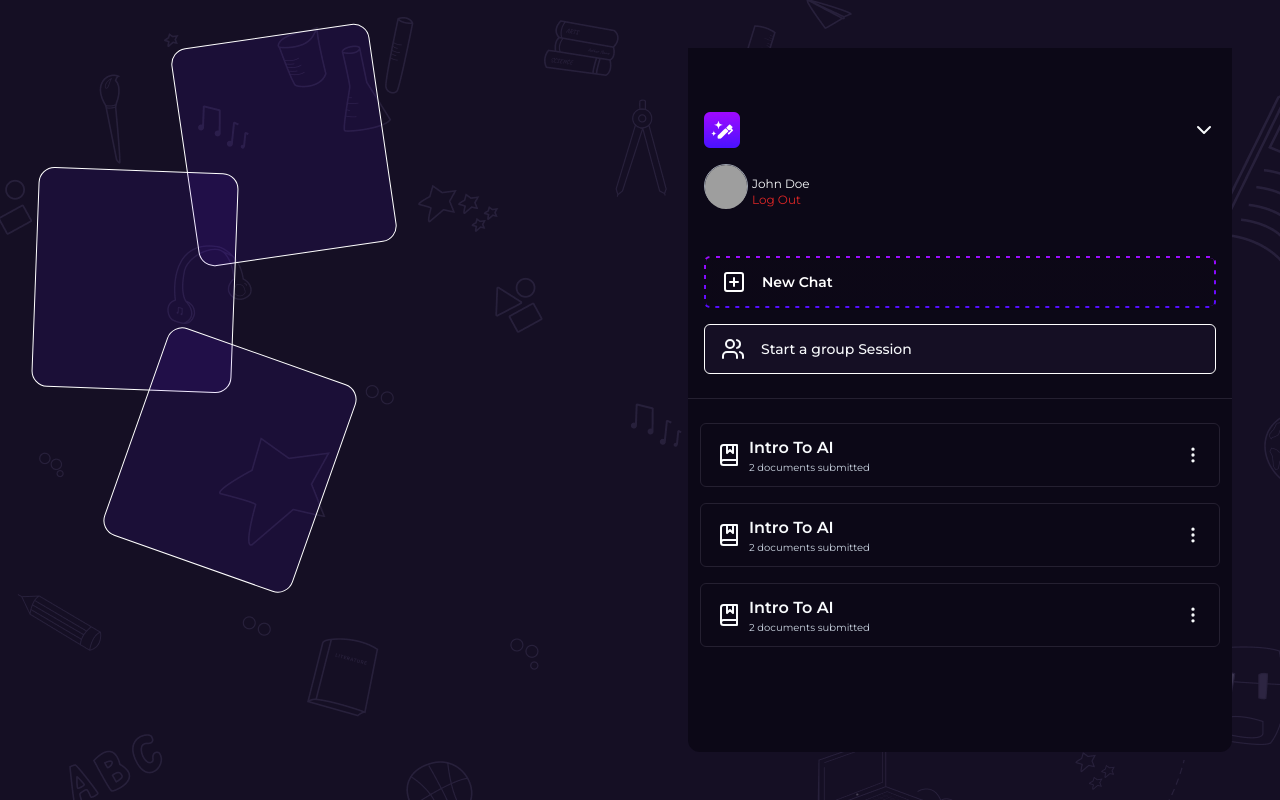
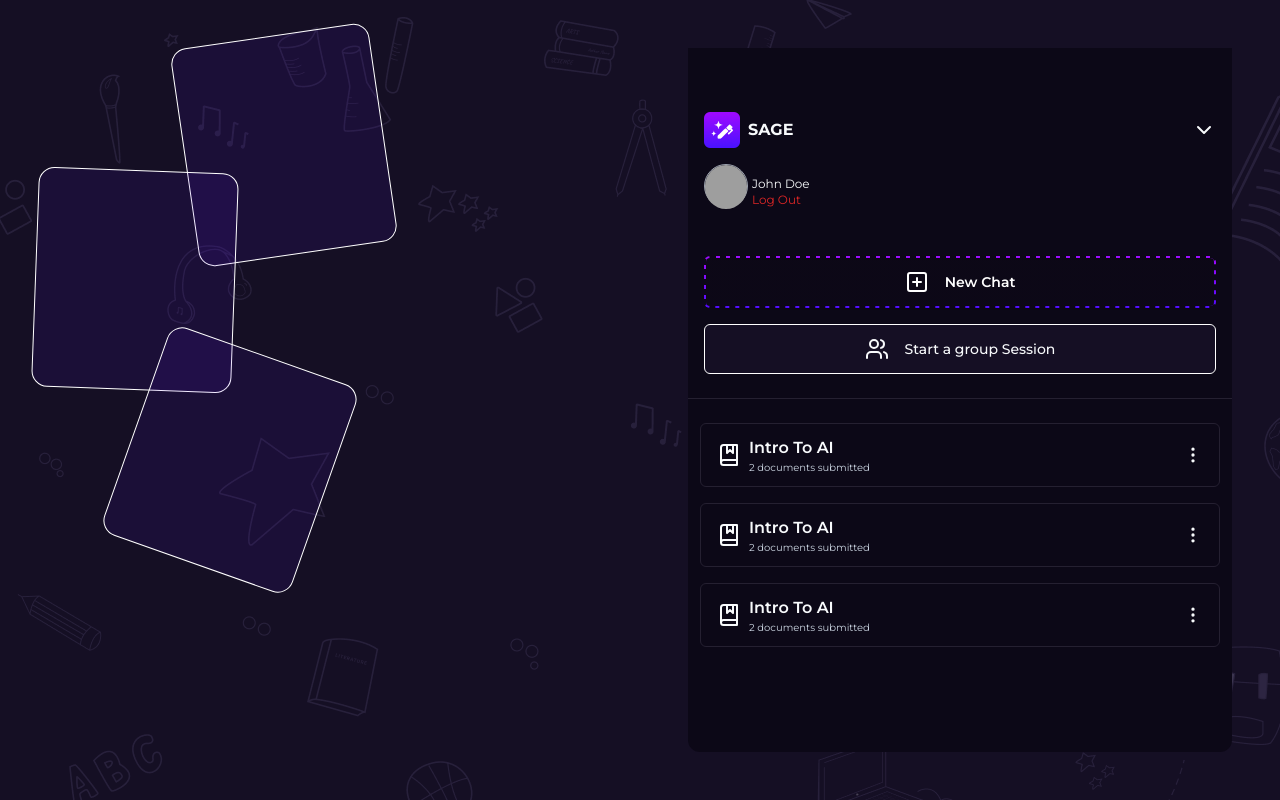
Before and after one commit to NengakDakup/sage-app, a Next.js app: page /auth/login in a window 1280 px wide. Built offline with nearby package versions, Linux system fonts and the light colour scheme; grey boxes are pictures that could not be loaded.

Commit message:
making further changes

```diff
--- a/app/auth/login/page.js
+++ b/app/auth/login/page.js
@@ -7,7 +7,7 @@ import { Button } from '@/components/ui/button'
 import { Input } from "@/components/ui/input"
 import { Label } from "@/components/ui/label"
 import { X } from 'lucide-react';
-import MobileCourseItemsMenu from '@/components/MobileCourseItemsMenu'
+import MobileNewChat from '@/components/MobileNewChat'
 
 const Login = () => {
   return (
@@ -49,7 +49,7 @@ const Login = () => {
             </Link>
           </div>
         </div>
-        <MobileCourseItemsMenu/>
+        <MobileNewChat/>
       </div>
   )
 }
--- a/components/MobileCourseItemsMenu.js
+++ b/components/MobileNewChat.js
@@ -4,13 +4,13 @@ import { ChevronDown, SquarePlus, Users } from 'lucide-react';
 import { Button } from './ui/button'
 import CourseMenuItem from './CourseMenuItem';
 
-const MobileLeftSideBar = ({toggled, setToggled}) => {
+const MobileNewChat = ({toggled, setToggled}) => {
   return (
     <div className='bg-blue-darkest pt-16 w-full h-[727px] rounded-b-xl'>
         <div className='w-full flex justify-between items-center px-4'>
             <div className='flex justify-center items-center gap-2'>
                 <Image src='/images/logo.png' alt='SageAI' width={36} height={36} />
-
+                <p className='font-bold'>SAGE</p>
             </div>
 
             <ChevronDown />
@@ -28,12 +28,12 @@ const MobileLeftSideBar = ({toggled, setToggled}) => {
         </div>
 
         <div className='flex flex-col w-full mt-12 gap-4 px-4'>
-            <Button className={`w-full py-6 gap-4 ${toggled? "justify-center" : "justify-start"}`} variant="dark-dashed">
+            <Button className={`w-full py-6 gap-4 ${toggled? "justify-start" : "justify-center"}`} variant="dark-dashed">
                 <SquarePlus />
                 {!toggled && "New Chat"}
             </Button>
 
-            <Button className={`w-full py-6 justify-start gap-4 border-white ${toggled? "justify-center" : "justify-start"}`} variant="outline">
+            <Button className={`w-full py-6 justify-start gap-4 border-white ${toggled? "justify-start" : "justify-center"}`} variant="outline">
                 <Users />
                 {!toggled && "Start a group Session"}
             </Button>
@@ -52,4 +52,4 @@ const MobileLeftSideBar = ({toggled, setToggled}) => {
   )
 }
 
-export default MobileLeftSideBar
+export default MobileNewChat
```
